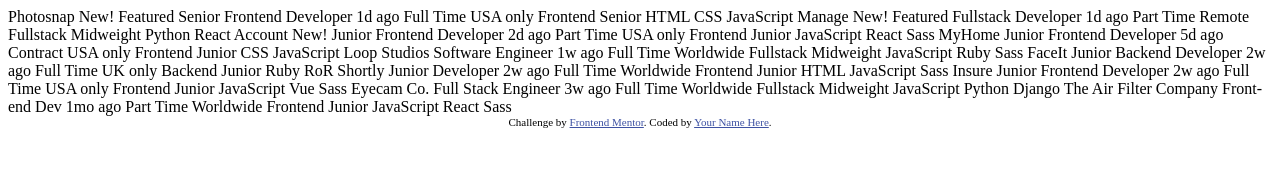
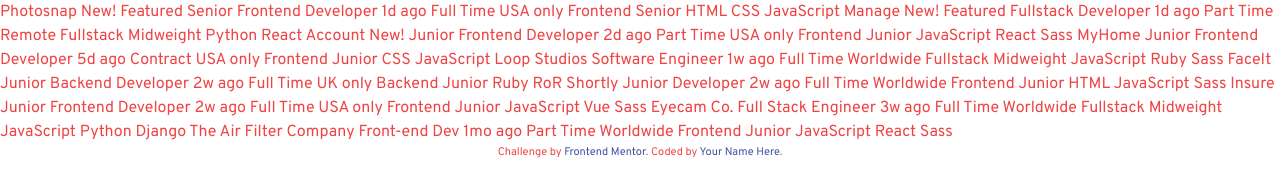
Before and after one commit to abrhamadddis/static-job-listings-master-project, a website: page src/index.html in a window 1280 px wide. Drawn offline with Linux system fonts and the light colour scheme.

Commit message:
set up the color, font for the project

```diff
--- a/index.html
+++ b/src/index.html
@@ -5,7 +5,10 @@
   <meta name="viewport" content="width=device-width, initial-scale=1.0"> <!-- displays site properly based on user's device -->
 
   <link rel="icon" type="image/png" sizes="32x32" href="./images/favicon-32x32.png">
-
+  <link rel="stylesheet" href="../css/main.css">
+  <link rel="preconnect" href="https://fonts.googleapis.com">
+  <link rel="preconnect" href="https://fonts.gstatic.com" crossorigin>
+  <link href="https://fonts.googleapis.com/css2?family=Overpass:wght@400;700&display=swap" rel="stylesheet">
   <title>Frontend Mentor | Job Listings</title>
 
   <!-- Feel free to remove these styles or customise in your own stylesheet 👍 -->
@@ -14,7 +17,7 @@
     .attribution a { color: hsl(228, 45%, 44%); }
   </style>
 </head>
-<body>
+<body class="text-red-500">
   <!-- Item Start -->
   Photosnap
   New!
--- /dev/null
+++ b/src/input.css
@@ -0,0 +1,3 @@
+@tailwind base;
+@tailwind components;
+@tailwind utilities;
--- /dev/null
+++ b/tailwind.config.js
@@ -0,0 +1,34 @@
+/** @type {import('tailwindcss').Config} */
+module.exports = {
+  content: ["./src**/*.html"],
+  theme: {
+    screens: {
+      sm: "480px",
+      md: "768px",
+      lg: "976px",
+      xl: "1440px",
+    },
+    extend: {
+      colors: {
+        primary:{
+          desaturatedDarkCyan : "hsl(180, 29%, 50%)",
+        },
+        neutral:{
+          lightGrayishCyan: "hsl(180, 52%, 96%)",
+          lightGrayishCyan: "hsl(180, 31%, 95%)",
+          darkGrayishCyan: "hsl(180, 8%, 52%)",
+          veryDarkGrayishCyan: "hsl(180, 14%, 20%)",
+        }
+
+      },
+      fontFamily:{
+        sans: ['Overpass', 'sans-serif']
+      },
+      fontWeight: {
+        normal: '500',
+        bold: '700'
+      }
+    },
+  },
+  plugins: [],
+}
```
Also changed, not shown: package.json (added, +15 -0 lines), css/main.css (added), src/css/main.css (added), 2 other files.
